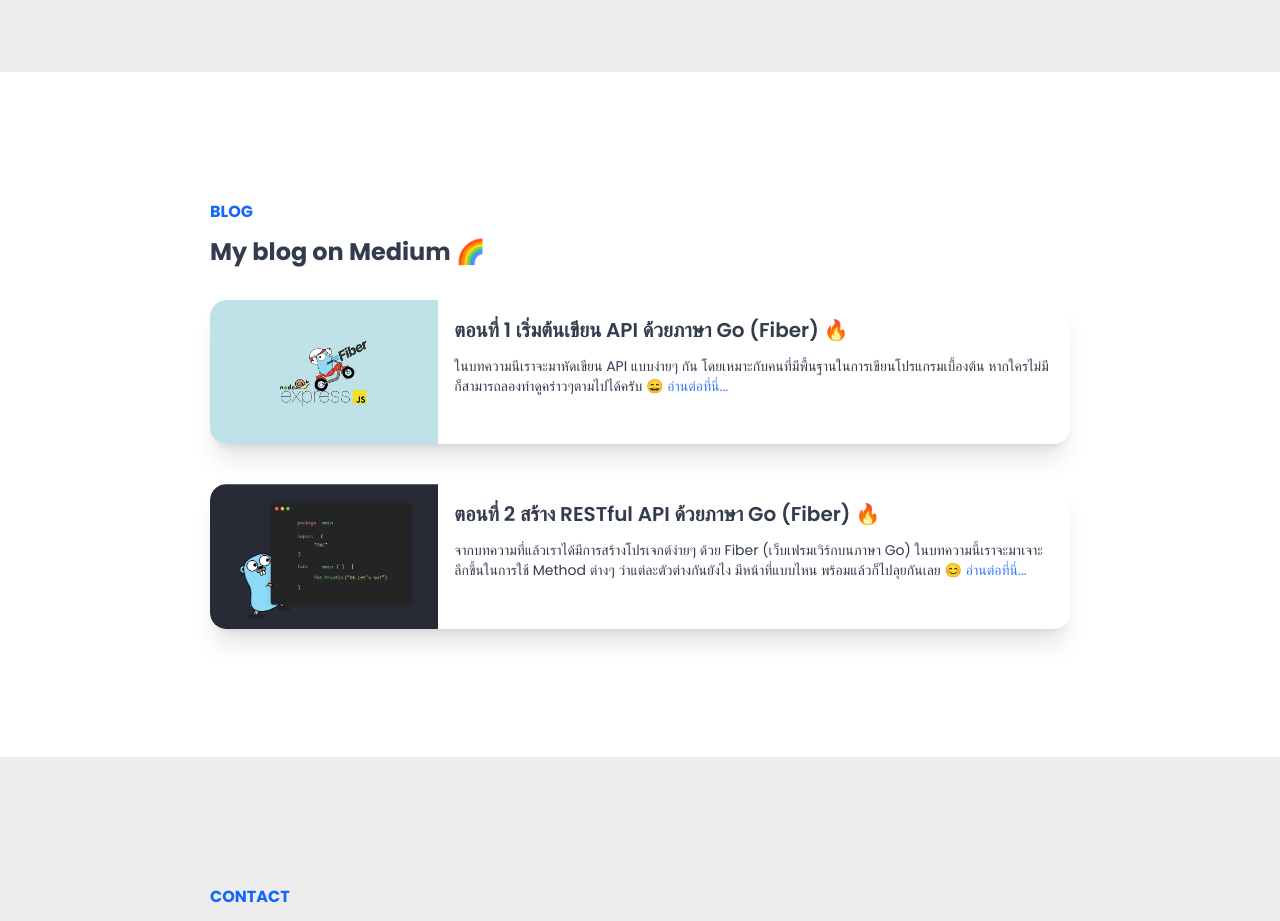
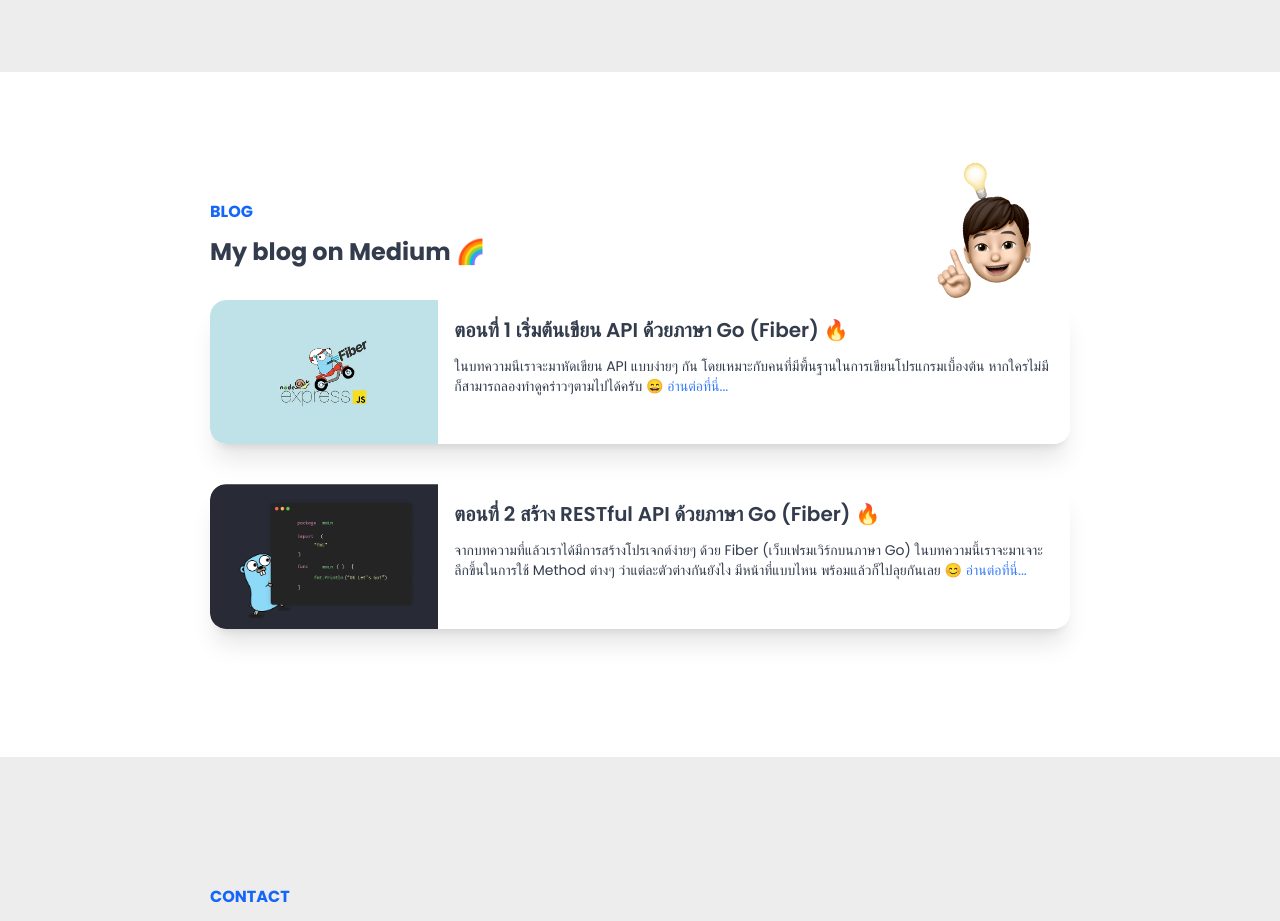
Before and after one commit to biskitsx/Portfolio, a Next.js app: page / in a window 1280 px wide. Shown: the part 4520-5441 px from the top of the page. Built offline with nearby package versions, Linux system fonts and the light colour scheme.

Commit message:
remove relative

```diff
--- a/src/components/Blog.tsx
+++ b/src/components/Blog.tsx
@@ -9,7 +9,7 @@ function Blog() {
     return (
         <div className=' w-full flex justify-center' id='blog'>
             <div className='w-11/12 px-5 py-10 md:py-32 lg:w-225 flex flex-col gap-8'>
-                <div className='font-bold flex gap-3 flex-col'>
+                <div className='font-bold flex gap-3 flex-col relative'>
                     <motion.h1 className='text-secondary-focus uppercase'
                         initial={{ scale: 0.8, opacity: 0 }}
                         whileInView={{
@@ -29,6 +29,7 @@ function Blog() {
                         My blog on Medium  🌈
                         {/* <FontAwesomeIcon icon={faMedium} className='hover:text-black hover:scale-110 ' /> */}
                     </motion.p>
+                    <Image alt='sticker' src="/sticker2.png" width={1000} height={1000} className='absolute w-20 sm:w-40 -bottom-10 right-0 -rotate-12' />
                 </div>
                 <div className='flex flex-col gap-10'>
                     {blogDetail.map((blog, index) => {
```
